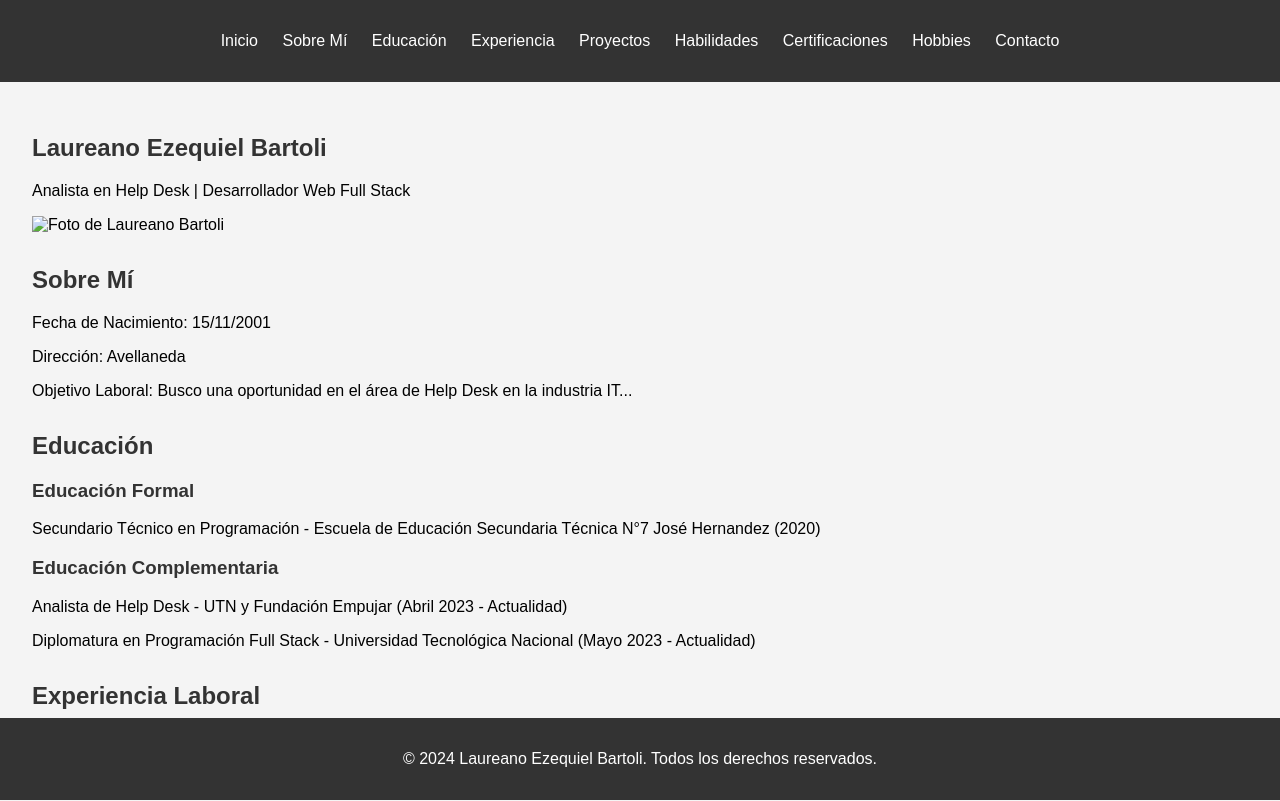
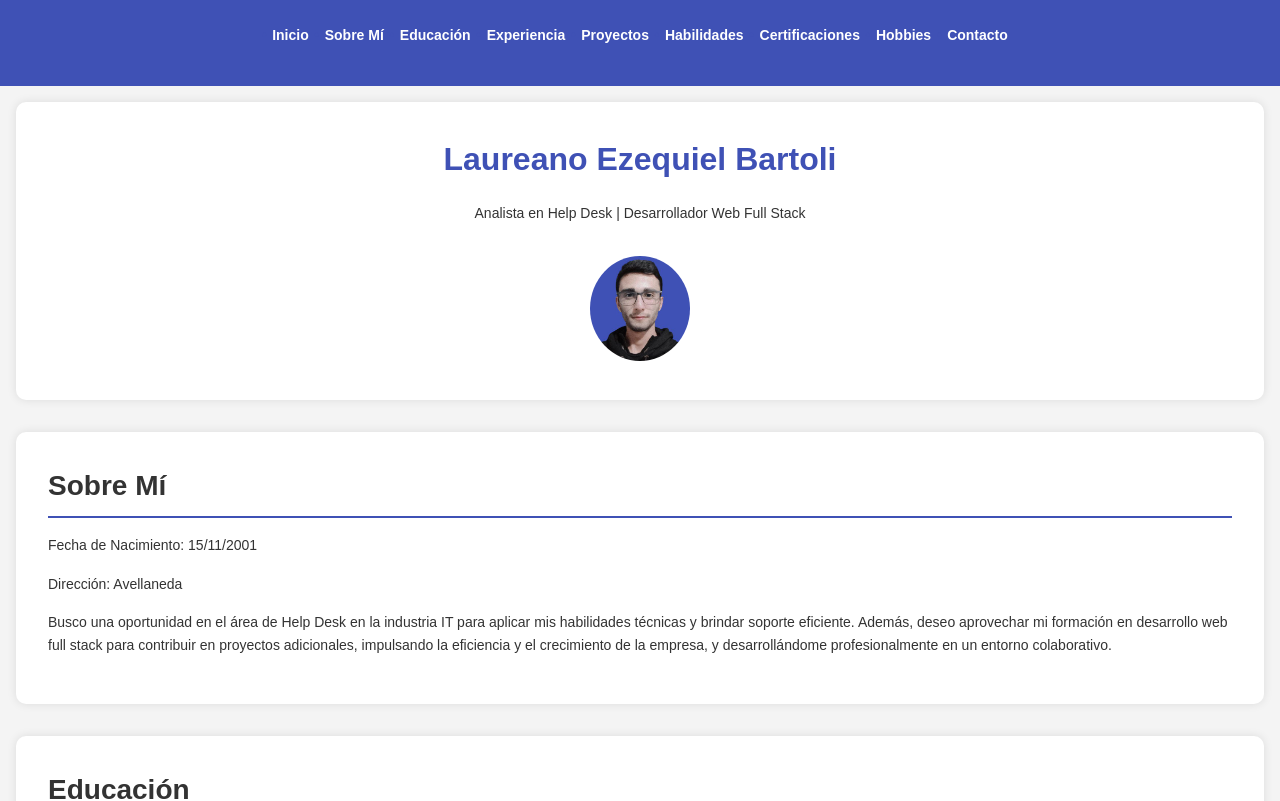
Before and after one commit to ebartoli47/curriculum, a plain HTML site: page index.html in a window 1280 px wide. Shown: the top 801 px of the page. Drawn offline with Linux system fonts and the light colour scheme; files that its build step writes are made by us from their sources.

Commit message:
correciones

```diff
--- a/css/styles.css
+++ b/css/styles.css
@@ -1,50 +1,156 @@
-body {
-    font-family: Arial, sans-serif;
+/* CSS */
+* {
     margin: 0;
     padding: 0;
+    box-sizing: border-box;
+}
+
+body {
+    font-family: "Silkscreen", sans-serif;
+    font-weight: 400;
+    font-style: normal;
+    line-height: 1.6;
     background-color: #f4f4f4;
+    color: #333;
+    font-size: 14px;
 }
 
 header {
-    background-color: #333;
-    color: white;
-    padding: 1em 0;
+    background: #3f51b5;
+    color: #fff;
+    padding: 1rem 0;
+    text-align: center;
+    position: sticky;
+    top: 0;
+    z-index: 1000;
+}
+
+header nav ul {
+    list-style: none;
+    display: flex;
+    justify-content: center;
+    gap: 1rem;
+    flex-wrap: wrap;
+}
+
+header nav ul li {
+    margin: 0.5rem 0;
+}
+
+header nav ul li a {
+    color: #fff;
+    text-decoration: none;
+    font-weight: bold;
+}
+
+main {
+    padding: 1rem;
+    max-width: 100%;
+    margin: auto;
+}
+
+section {
+    margin-bottom: 2rem;
+    padding: 2rem;
+    background: #fff;
+    box-shadow: 0 0 10px rgba(0, 0, 0, 0.1);
+    border-radius: 10px;
+}
+
+h1, h2, h3 {
+    margin-bottom: 1rem;
+    color: #333;
+}
+
+h1 {
+    font-size: 2rem;
+    color: #3f51b5;
+}
+
+h2 {
+    font-size: 1.75rem;
+    border-bottom: 2px solid #3f51b5;
+    padding-bottom: 0.5rem;
+}
+
+h3 {
+    font-size: 1.25rem;
+    color: #666;
+}
+
+p, ul {
+    margin-bottom: 1rem;
+}
+
+ul {
+    list-style: none;
+}
+
+ul li::before {
+    content: '•';
+    color: #3f51b5;
+    font-weight: bold;
+    display: inline-block;
+    width: 1rem;
+    margin-left: -1rem;
+}
+
+section#inicio {
     text-align: center;
 }
 
-nav ul {
-    list-style: none;
-    padding: 0;
+section#inicio img {
+    max-width: 100px;
+    border-radius: 50%;
+    margin-top: 1rem;
 }
 
-nav ul li {
-    display: inline;
-    margin: 0 10px;
+footer {
+    background: #333;
+    color: #fff;
+    text-align: center;
+    padding: 1rem 0;
+    position: relative;
+    bottom: 0;
+    width: 100%;
 }
 
-nav ul li a {
-    color: white;
-    text-decoration: none;
+@media (max-width: 767px) {
+    body {
+        font-size: 12px;
+    }
+
+    header nav ul {
+        flex-direction: column;
+        align-items: center;
+    }
+
+    header nav ul li {
+        margin: 0.5rem 0;
     }
 
     main {
-    padding: 2em;
+        padding: 0.5rem;
     }
 
     section {
-    margin-bottom: 2em;
+        padding: 1rem;
+        margin-bottom: 1.5rem;
     }
 
-h1, h2, h3 {
-    color: #333;
+    h1 {
+        font-size: 1.5rem;
     }
 
-footer {
-    background-color: #333;
-    color: white;
-    text-align: center;
-    padding: 1em 0;
-    position: fixed;
-    width: 100%;
-    bottom: 0;
+    h2 {
+        font-size: 1.25rem;
     }
+
+    h3 {
+        font-size: 1rem;
+    }
+
+    section#inicio img {
+        max-width: 80px;
+    }
+}
--- a/index.html
+++ b/index.html
@@ -4,7 +4,7 @@
     <meta charset="UTF-8">
     <meta name="viewport" content="width=device-width, initial-scale=1.0">
     <title>Laureano Bartoli - Currículum</title>
-    <link rel="stylesheet" href="styles.css">
+    <link rel="stylesheet" href="css/styles.css">
 </head>
 <body>
     <header>
@@ -26,13 +26,21 @@
         <section id="inicio">
             <h1>Laureano Ezequiel Bartoli</h1>
             <p>Analista en Help Desk | Desarrollador Web Full Stack</p>
-            <img src="profile.jpg" alt="Foto de Laureano Bartoli">
+            <img src="img/profile.jpg" alt="Foto de Laureano Bartoli">
         </section>
         <section id="sobre-mi">
             <h2>Sobre Mí</h2>
             <p>Fecha de Nacimiento: 15/11/2001</p>
             <p>Dirección: Avellaneda</p>
-            <p>Objetivo Laboral: Busco una oportunidad en el área de Help Desk en la industria IT...</p>
+            <p>Busco una oportunidad en el área de Help Desk en
+                la industria IT para aplicar mis habilidades
+                técnicas y brindar soporte eficiente. Además,
+                deseo aprovechar mi formación en desarrollo web
+                full stack para contribuir en proyectos adicionales,
+                impulsando la eficiencia y el crecimiento de la
+                empresa, y desarrollándome profesionalmente en
+                un entorno colaborativo.
+                </p>
         </section>
         <section id="educacion">
             <h2>Educación</h2>
@@ -66,9 +74,40 @@
             </ul>
         </section>
         <section id="certificaciones">
-            <h2>Certificaciones</h2>
-            <p>Listado de certificaciones.</p>
+            <h2>Certificaciones y Cursos</h2>
+            <h3>Diplomatura en Programación Full Stack - Universidad Tecnológica Nacional</h3>
+            <p>Mayo 2023 - Actualidad</p>
+            <ul>
+                <li>Desarrollé diseños básicos de sitios web con HTML5, CSS3 y Bootstrap.</li>
+                <li>Adquirí habilidades en JavaScript.</li>
+                <li>Estoy aprendiendo a crear sitios dinámicos con NodeJS.</li>
+                <li>Estoy aprendiendo a crear sitios completos con React JS.</li>
+                <li>Estoy obteniendo conocimientos integrales en desarrollo web con tecnología JS.</li>
+            </ul>
+            <h3>Analista de Help Desk - UTN y Fundación Empujar</h3>
+            <p>Marzo 2024 – Julio 2024</p>
+            <p>153 horas de capacitación sobre herramientas para la inserción laboral en modalidad e-learning e introducción al help desk, hardware y software, aplicaciones, redes, sistema de tickets y resolución de incidentes. Simulación de casos para la práctica. Desarrollo de competencias laborales, habilidades socioemocionales, autoconocimiento y empleabilidad.</p>
+            <h3>Office Intermedio - Fundación Telefónica Movistar</h3>
+            <p>Finalizado en Agosto 2023</p>
+            <h3>Programa Tu Empleo - Fundación Empujar</h3>
+            <p>Febrero 2023 - Julio 2023</p>
+            <ul>
+                <li>Desarrollé habilidades socioemocionales.</li>
+                <li>Colaboré en proyectos empresariales.</li>
+                <li>Utilicé herramientas digitales.</li>
+                <li>Recibí orientación de profesionales de RRHH.</li>
+            </ul>
+            <h3>Prácticas Profesionalizantes en Programación Web</h3>
+            <p>Finalizado en 2020</p>
+            <ul>
+                <li>Apliqué y consolidé mis conocimientos en un entorno laboral real durante mis prácticas profesionalizantes en desarrollo web.</li>
+                <li>Trabajé en proyectos de desarrollo y diseño de sitios web utilizando HTML5 y CSS3.</li>
+                <li>Aseguré una interfaz de usuario atractiva y funcional.</li>
+                <li>Implementé funcionalidades interactivas con JavaScript.</li>
+                <li>Manejé bases de datos como MySQL para la gestión eficiente de la información.</li>
+            </ul>
         </section>
+
         <section id="hobbies">
             <h2>Hobbies e Intereses</h2>
             <ul>
```
Also changed, not shown: img/profile.jpg (added). Lines whose indentation alone changed are shown as unchanged.
